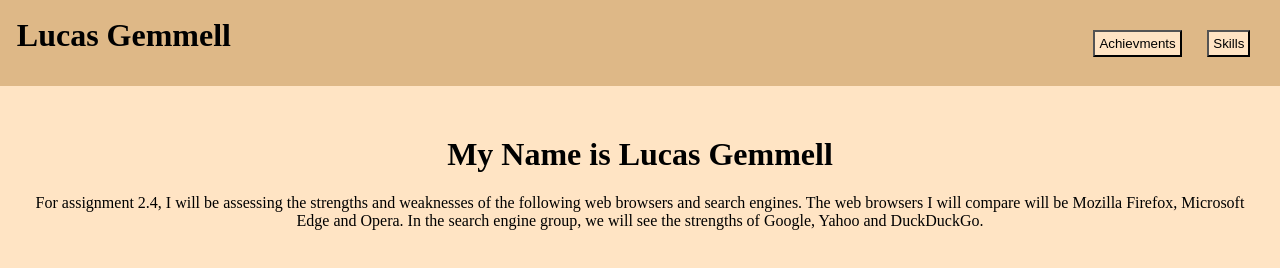
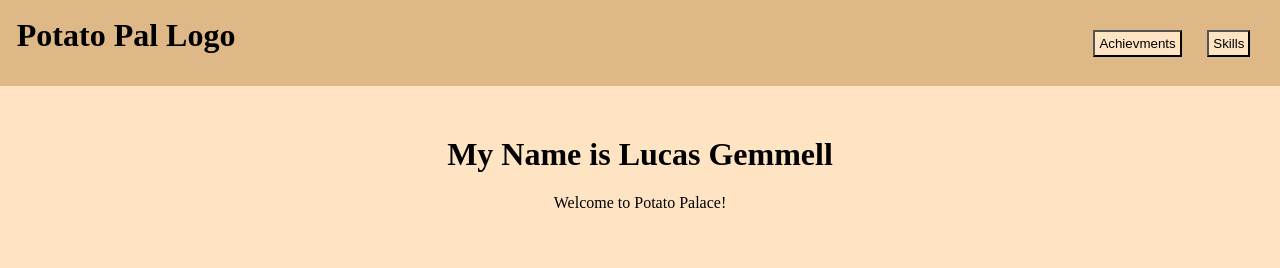
Before and after one commit to Lucas-The-Top-G/PotatoPal, a plain HTML site: page index.html in a window 1280 px wide. Drawn offline with Linux system fonts and the light colour scheme.

Commit message:
Created Stuff

```diff
--- a/index.html
+++ b/index.html
@@ -4,14 +4,14 @@
 <head>
     <meta charset="UTF-8">
     <meta name="viewport" content="width=device-width, initial-scale=1.0">
-    <title>Digital Portfolio</title>
+    <title>Potato Pal</title>
     <link rel="stylesheet" href="index.css">
 </head>
 
 <body>
     <header>
         <div id="spaced">
-            <h1 class="centerThis"><a href="index.html">Lucas Gemmell</a></h1>
+            <h1 class="centerThis"><a href="index.html">Potato Pal Logo</a></h1>
             <div class="centerThis">
                 <button class="centerThis">
                     <a href="/Achievments.html">Achievments</a>
@@ -27,9 +27,7 @@
         <div class="column">
             <h1>My Name is Lucas Gemmell</h1>
             <p>
-                For assignment 2.4, I will be assessing the strengths and weaknesses of the following web browsers and
-                search engines. The web browsers I will compare will be Mozilla Firefox, Microsoft Edge and Opera. In
-                the search engine group, we will see the strengths of Google, Yahoo and DuckDuckGo.
+                Welcome to Potato Palace!
             </p>
         </div>
     </main>
```
